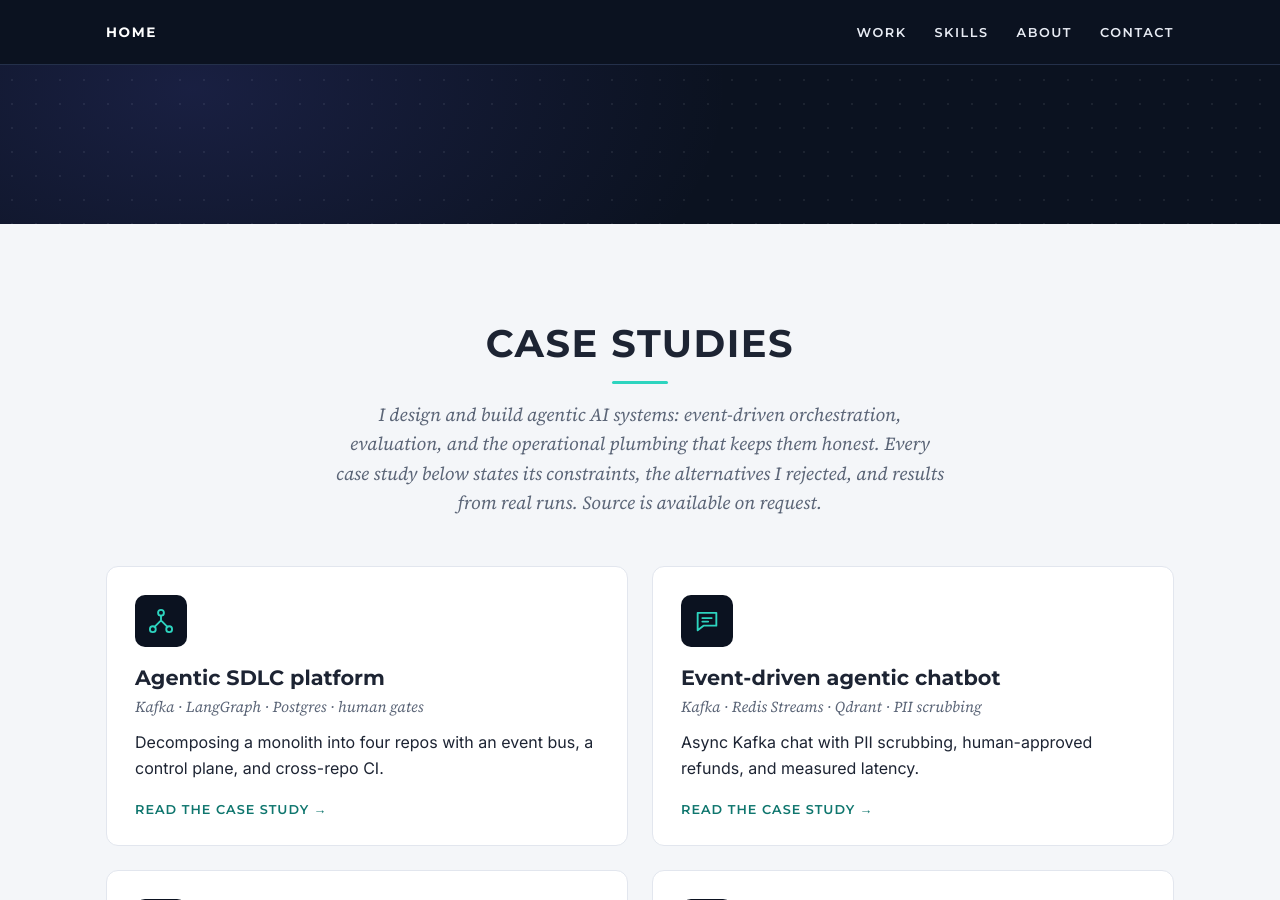
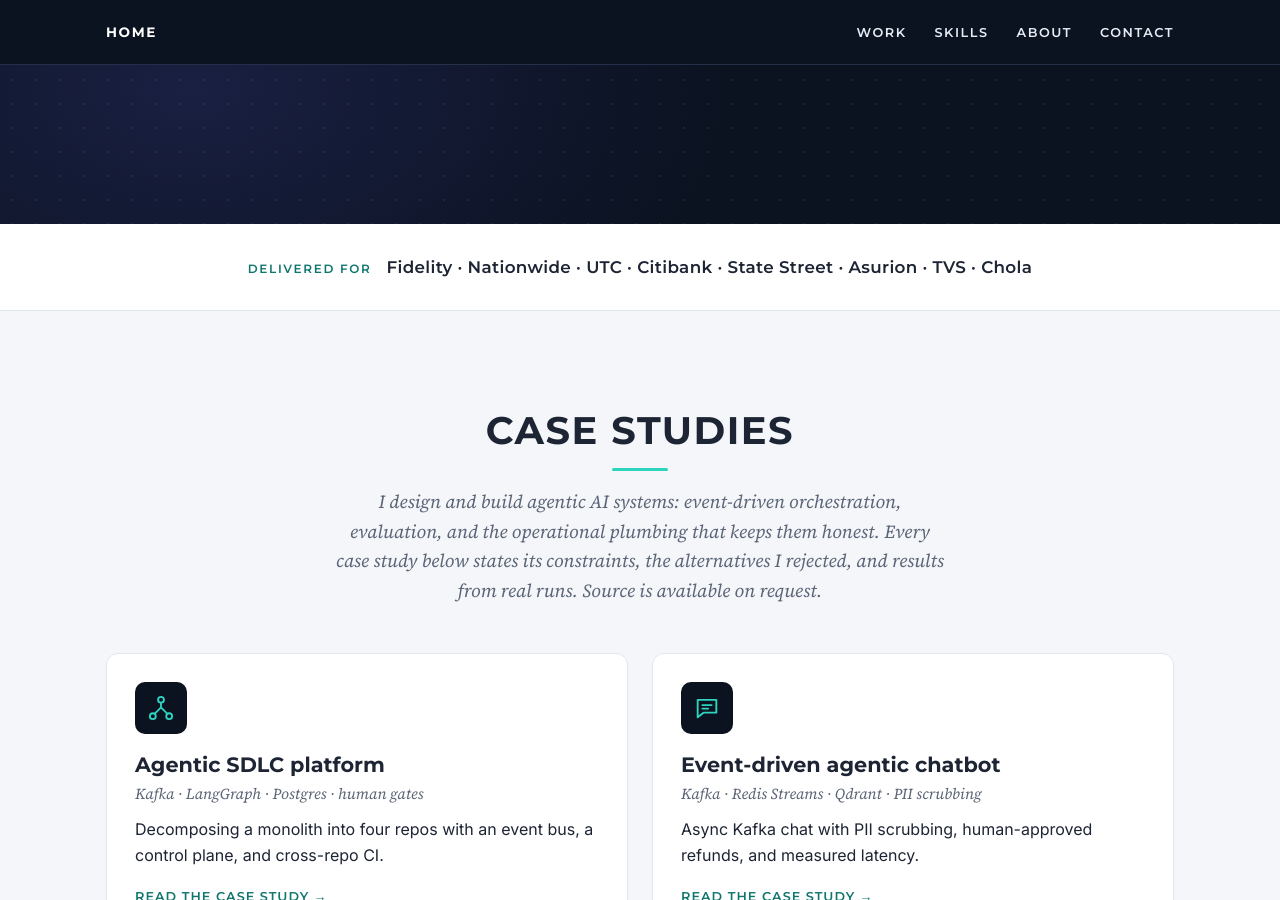
Before and after one commit to jayakumar-devaraj/jayakumar-devaraj.github.io, a Jekyll site: the page built from index.md, in a window 1280 px wide and 900 px high, scrolled down 676 px. Built offline with Jekyll 4.4.1, drawn with Linux system fonts in a browser that asks for light colours.

Commit message:
Add a Delivered for band naming clients under the hero

```diff
--- a/_layouts/home.html
+++ b/_layouts/home.html
@@ -12,6 +12,12 @@ layout: default
       <a class="btn btn-ghost" href="#contact">Contact me</a>
     </div>
     <p class="hero-proof"><strong>{{ page.experience }}</strong> · {{ page.employers | join: " · " }}</p>
+  </div>
+</section>
+
+<section class="clients" aria-label="Delivered for">
+  <div class="container">
+    <p><span class="clients-label">Delivered for</span> {{ page.clients | join: " · " }}</p>
   </div>
 </section>
 
--- a/assets/css/site.css
+++ b/assets/css/site.css
@@ -121,6 +121,14 @@ a { color: var(--accent-ink); }
 }
 .section-lead p { margin: 0; }
 
+/* Clients band */
+.clients { padding: 28px 0; background: var(--paper); border-bottom: 1px solid var(--line); text-align: center; }
+.clients p { margin: 0; font: 600 1.05rem/1.8 var(--heading); color: var(--text); letter-spacing: .02em; }
+.clients-label {
+  display: inline-block; margin-right: 10px;
+  font-size: .75rem; letter-spacing: .14em; text-transform: uppercase; color: var(--accent-ink);
+}
+
 /* Case-study cards */
 .cards { display: grid; grid-template-columns: repeat(2, 1fr); gap: 24px; }
 .card {
@@ -238,6 +246,7 @@ a { color: var(--accent-ink); }
   .nav.open .nav-links { display: flex; }
   .nav-links a { padding: 12px 0; }
   .cards { grid-template-columns: 1fr; }
+  .clients-label { display: block; margin: 0 0 4px; }
   .prose .mermaid svg { min-width: 560px; }
   .prose table.experience { overflow: visible; }
   .experience thead { display: none; }
--- a/index.md
+++ b/index.md
@@ -4,6 +4,7 @@ role: Principal Full-Stack and Agentic AI Engineer
 location: Dallas–Fort Worth area
 experience: 17+ years
 employers: [Fidelity Investments, Publicis Groupe, Nationwide, Cognizant, Wipro, TCS]
+clients: [Fidelity, Nationwide, UTC, Citibank, State Street, Asurion, TVS, Chola]
 ---
 
 I design and build agentic AI systems: event-driven orchestration, evaluation, and the operational plumbing that keeps them honest. Every case study below states its constraints, the alternatives I rejected, and results from real runs. Source is available on request.
```
